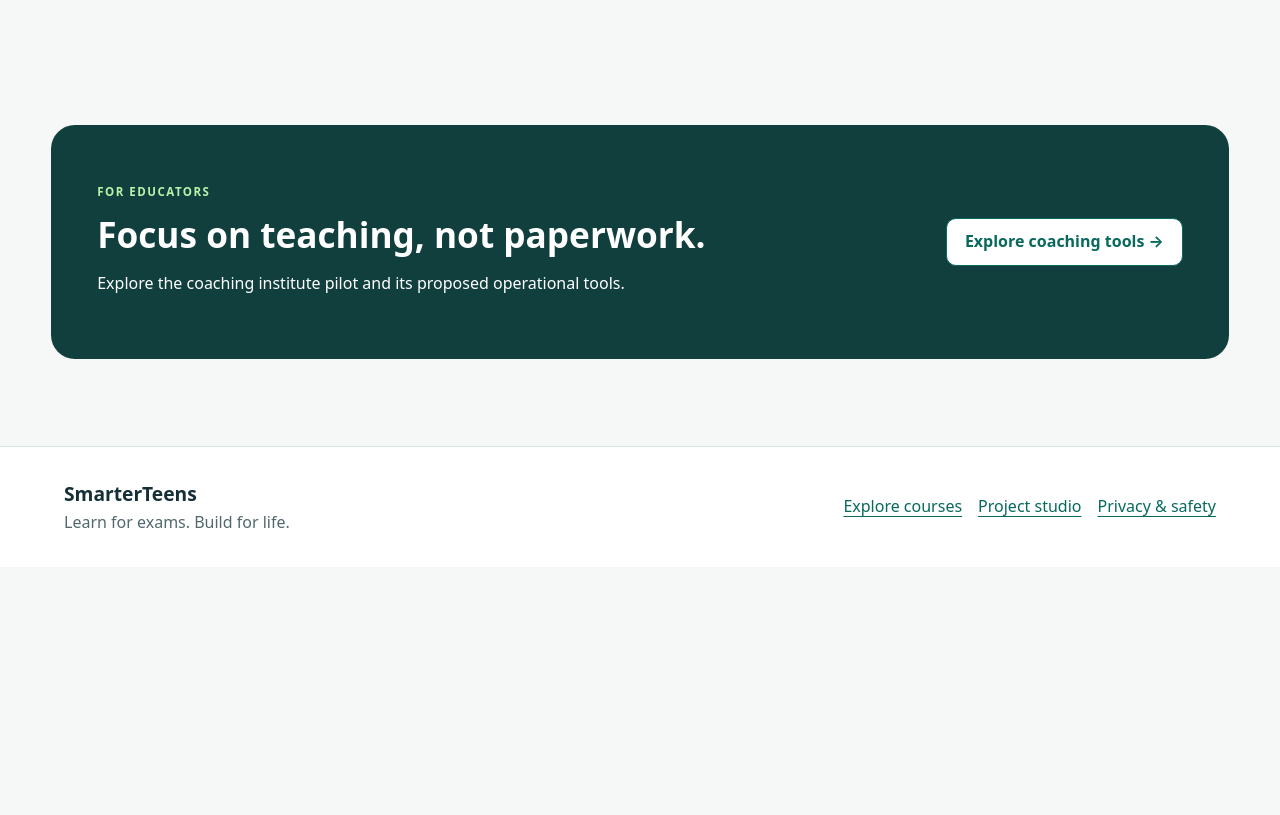
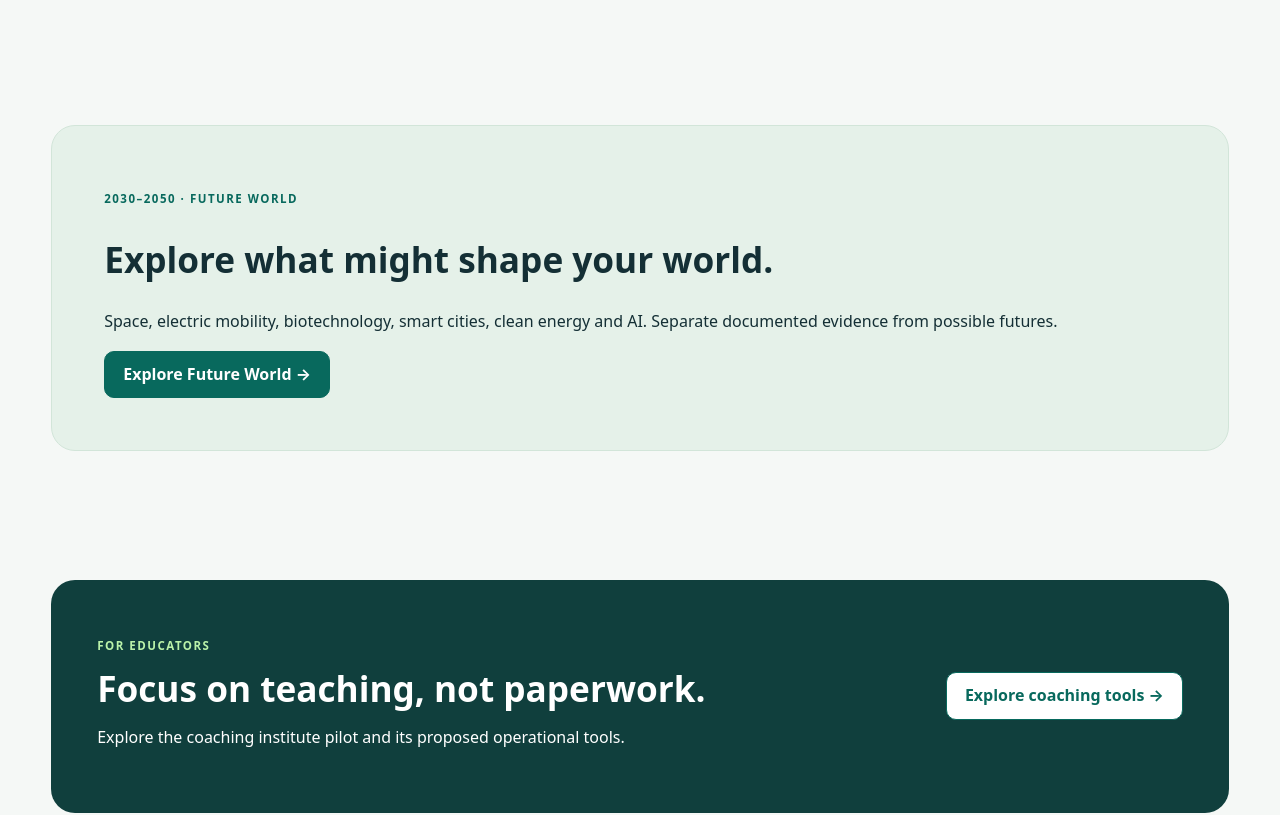
Before and after one commit to Neurolink-X/Smarterteens-frontend, a Next.js app: page / in a window 1280 px wide. Shown: the part 1651-2466 px from the top of the page. Before the commit the page ends 2218 px from the top, so only its background shows below. Built offline with nearby package versions, Linux system fonts and the light colour scheme.

Commit message:
feat: connect Future World to existing navigation and smoke coverage

```diff
--- a/app/page.jsx
+++ b/app/page.jsx
@@ -7,5 +7,5 @@ export default function Home(){
  <div className="hero-visual"><div className="visual-top"><span>THE LEARNING LAB</span><span>01 — EXPLORE</span></div><svg viewBox="0 0 400 230" role="img" aria-label="Illustration of connected ideas: science, mathematics and technology"><defs><pattern id="dots" width="20" height="20" patternUnits="userSpaceOnUse"><circle cx="1" cy="1" r="1" fill="#95c8be" opacity=".3"/></pattern></defs><rect width="400" height="230" fill="url(#dots)"/><g fill="none" stroke="#b5e7d8" strokeWidth="1.5" strokeDasharray="5 6"><ellipse cx="200" cy="115" rx="165" ry="87"/><path d="M68 60L200 115 333 65M200 115L80 185M200 115L325 185"/></g><circle cx="200" cy="115" r="56" fill="#baf2a9"/><g fill="none" stroke="#103f3d" strokeWidth="3"><path d="M181 100a22 22 0 1 1 38 0c-5 6-8 10-8 18h-22c0-8-3-12-8-18zM189 125h22m-18 8h14"/><path d="M200 78v-12m30 14 9-9m-68 9-9-9"/></g><g fontFamily="system-ui" fontSize="24" fontWeight="700" textAnchor="middle"><circle cx="68" cy="60" r="32" fill="#f8ce79"/><text x="68" y="68" fill="#173d3d">₹</text><circle cx="333" cy="65" r="34" fill="#c8c2fa"/><text x="333" y="73" fill="#173d3d">AI</text><circle cx="80" cy="185" r="30" fill="#d5e8ff"/><text x="80" y="193" fill="#173d3d">π</text><circle cx="325" cy="185" r="30" fill="#ffc7bb"/><text x="325" y="193" fill="#173d3d">◇</text></g></svg><div className="visual-bottom"><strong>Curiosity → capability.</strong><span>Learn. Apply. Reflect.</span></div></div></section>
  <section className="section v3-section"><div className="section-head"><div><p className="eyebrow">EXPLORE YOUR INTERESTS</p><h2>Skills for a changing world.</h2></div><Link href="/courses">See all pathways →</Link></div><div className="stats-strip"><span><strong>{courses.length}</strong> learning pathways</span><span><strong>{courses.reduce((n,c)=>n+c.lessons.length,0)}</strong> practice lessons</span><span><strong>100%</strong> free mini courses</span></div><div className="course-grid">{featured.map(c=>{const [category,symbol,tone]=courseMeta[c.id];return <article className="course-card" key={c.id}><div className={"course-art "+tone}><span>{category}</span><b aria-hidden="true">{symbol}</b><i/></div><div className="course-body"><p className="eyebrow">{c.lessons.length} LESSONS · BEGINNER</p><h3>{c.title}</h3><p>{c.description}</p><Link className="course-link" href={"/course/"+c.id}>Explore pathway <span>→</span></Link></div></article>})}</div></section>
  <section className="section v3-section"><p className="eyebrow">THE SMARTER WAY TO LEARN</p><h2>Learn by doing, not just watching.</h2><div className="path-grid">{[["01","Discover","Find a skill you actually want to learn.","/courses"],["02","Experiment","Change inputs and see what happens in a lab.","/labs"],["03","Practice","Check your understanding and get explanations.","/diagnostic"],["04","Build","Apply ideas to a real-world mini project.","/missions"]].map(([n,t,d,url])=><Link href={url} className="path-step" key={n}><span>{n}</span><h3>{t} ↗</h3><p>{d}</p></Link>)}</div></section>
- <section className="section v3-section"><div className="institute-band"><div><p className="eyebrow">FOR EDUCATORS</p><h2>Focus on teaching, not paperwork.</h2><p>Explore the coaching institute pilot and its proposed operational tools.</p></div><Link className="secondary" href="/coaching">Explore coaching tools →</Link></div></section></>;
+ <section className="section v3-section"><div className="catalog-intro"><p className="eyebrow">2030–2050 · FUTURE WORLD</p><h2>Explore what might shape your world.</h2><p>Space, electric mobility, biotechnology, smart cities, clean energy and AI. Separate documented evidence from possible futures.</p><Link className="primary" href="/future">Explore Future World →</Link></div></section><section className="section v3-section"><div className="institute-band"><div><p className="eyebrow">FOR EDUCATORS</p><h2>Focus on teaching, not paperwork.</h2><p>Explore the coaching institute pilot and its proposed operational tools.</p></div><Link className="secondary" href="/coaching">Explore coaching tools →</Link></div></section></>;
 }
```
